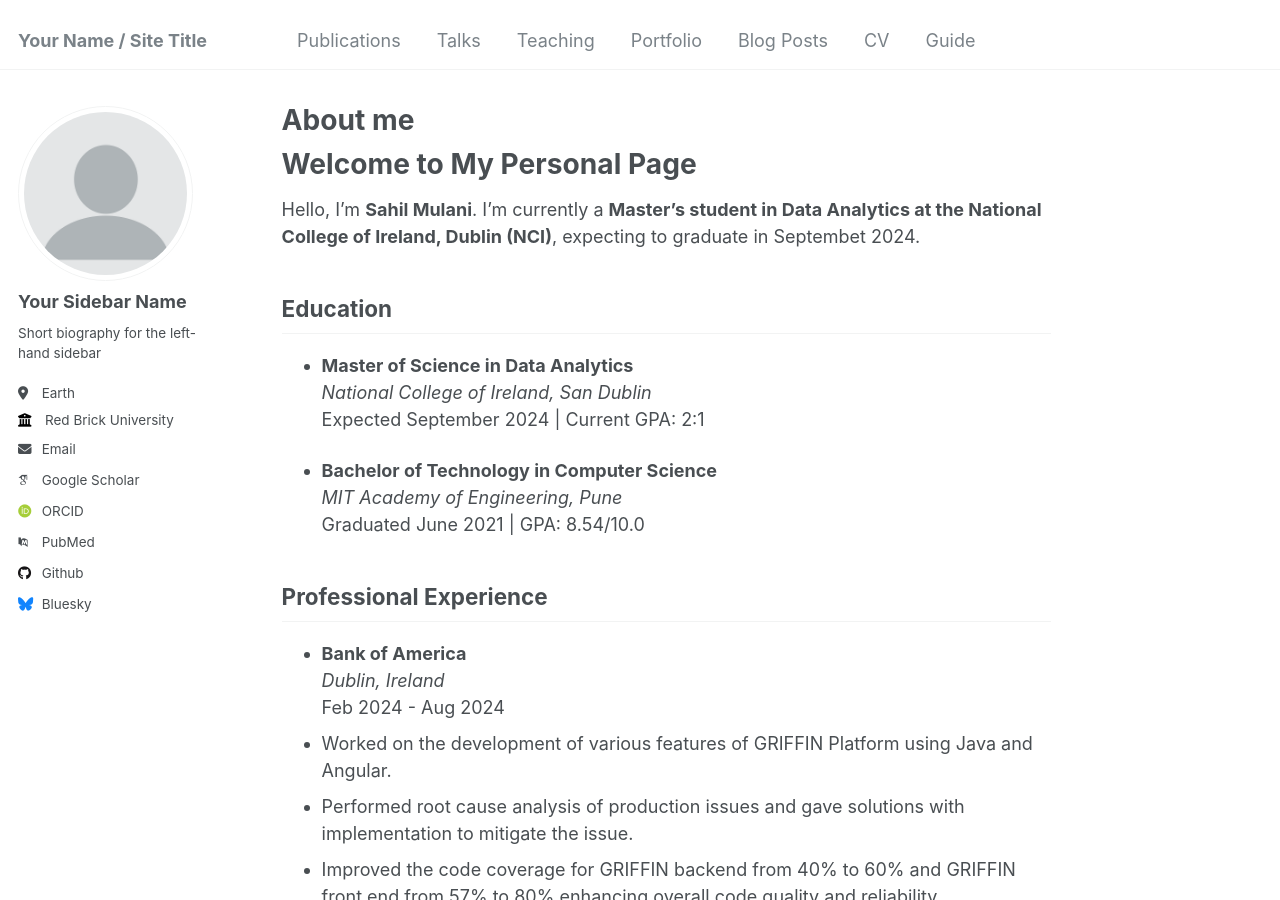
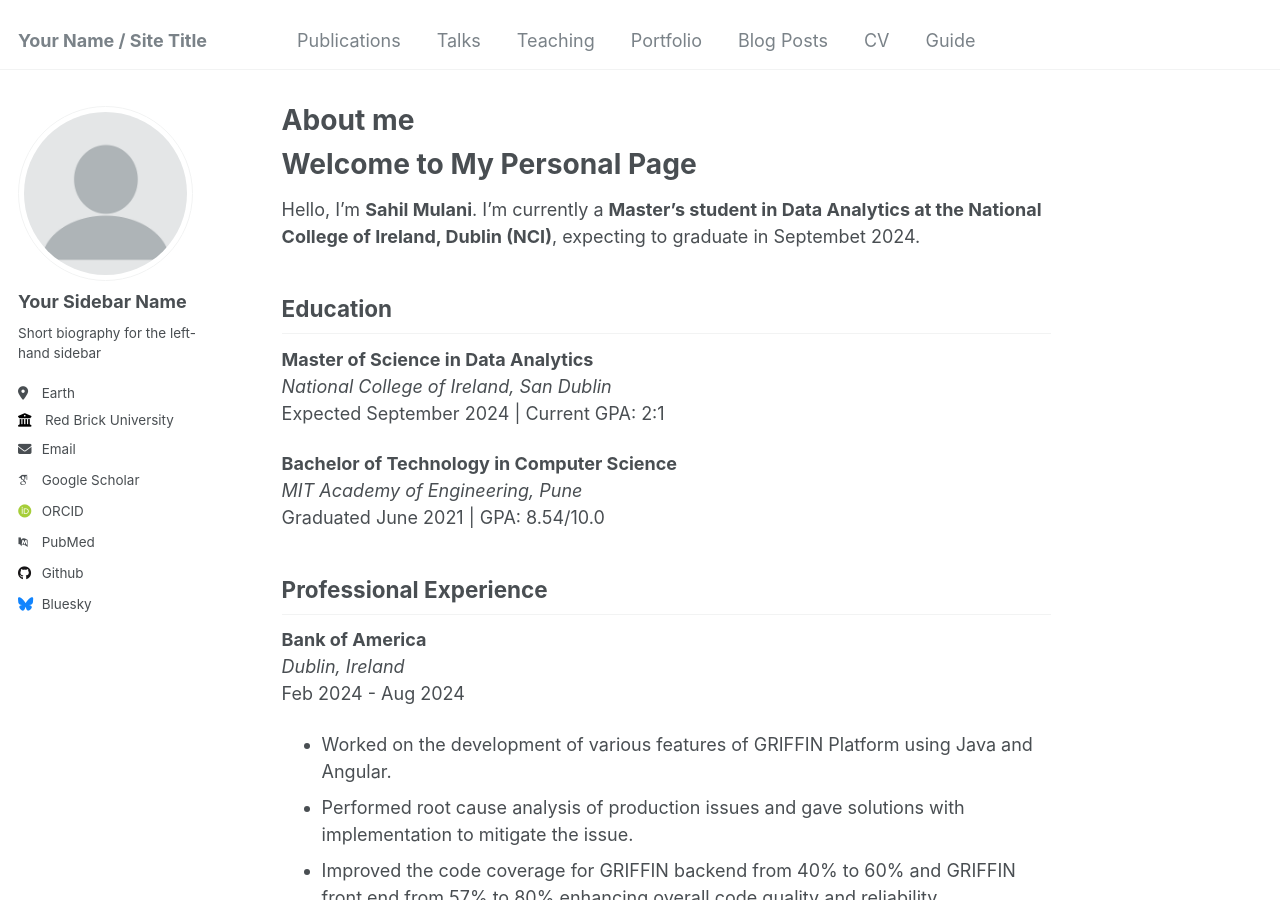
Before and after one commit to SahillMulani/sahillmulani.github.io, a Jekyll site: the page built from _pages/about.md, in a window 1280 px wide and 900 px high. Built offline with Jekyll 4.4.1, drawn with Linux system fonts in a browser that asks for light colours; some web fonts are replaced.

```diff
--- a/_pages/about.md
+++ b/_pages/about.md
@@ -14,17 +14,17 @@ Hello, I'm **Sahil Mulani**. I'm currently a **Master's student in Data Analytic
 
 ## Education
 
-- **Master of Science in Data Analytics**
+**Master of Science in Data Analytics**
   *National College of Ireland, San Dublin*
   Expected September 2024 | Current GPA: 2:1
 
-- **Bachelor of Technology in Computer Science**
+**Bachelor of Technology in Computer Science**
   *MIT Academy of Engineering, Pune*
   Graduated June 2021 | GPA: 8.54/10.0
 
 ## Professional Experience
 
-- **Bank of America**
+**Bank of America**
   *Dublin, Ireland*
   Feb 2024 - Aug 2024
 - Worked on the development of various features of GRIFFIN Platform using Java and Angular.
@@ -36,7 +36,7 @@ resulting in a more stable and secure codebase.
 - Updated the httpd logs and Splunk dashboard to reflect the timings of the logs in milliseconds.
 **Skills**: Java · Angular · Typescript · Agile· SDLC
 
-- **Software Engineer**
+**Software Engineer**
   *Vodafone Intelligent Solutions*
   August 2020 – August 2023
 - Worked on Data Transformation as a Service Platform, known as Mozart.
@@ -45,7 +45,7 @@ resulting in a more stable and secure codebase.
 - Developed a custom JSON file editor application tailored to the requirements of Vodafone Germany, utilizing Python GUI and programming.
 - Collaborated within an Agile SDLC environment, participating in daily scrum meetings and ensuring the timely delivery of customer requirements within each sprint.
 **Skills**: Python (Programming Language) · Python GUI · Apache Airflow · Agile· SDLC
-- **Summer Intern**
+**Summer Intern**
   *CppSecrets.com*
   August 2020 – August 2023
 - Contributed professional C++ 11/14/17 Code for implementation of Data Structure and Various Associated Problems.
@@ -54,11 +54,11 @@ resulting in a more stable and secure codebase.
 
 ## Research and Projects
 
-- **Bachelors’s Research: Fertilizer Distribution in Agriculture using Wireless Sensor Networks**
+**Bachelors’s Research: Fertilizer Distribution in Agriculture using Wireless Sensor Networks**
   Under Dr. Manish Giri
 - Analysis of Fertilizer Distribution in Agriculture using Wireless Sensor Networks: Review Grenze International Journal of Engineering and Technology, July Issue, 2020
 
-- **Master's Research: Compartive Performance Analysis of Classical vs Quantum Machine Learning**
+**Master's Research: Compartive Performance Analysis of Classical vs Quantum Machine Learning**
   Under Dr. Paul Stynes
 - Analyzed the performance of Variational Quantum Classifiers (VQC) and Quantum Support Vectors against the Classical Machine Learning Models
 
```
